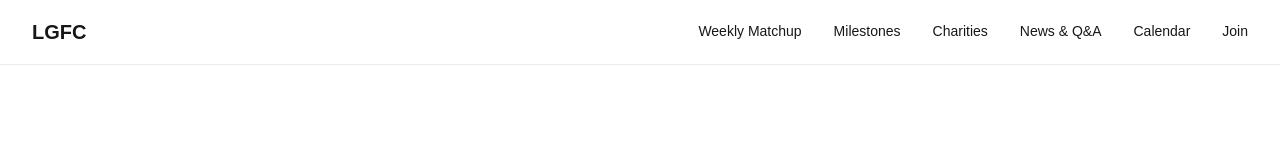
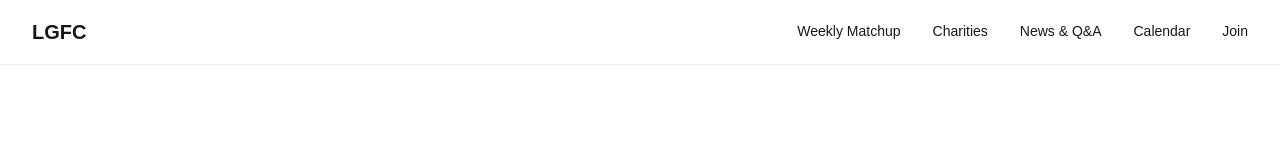
Before and after one commit to wdhunter645/next-starter-template, a Next.js app: page / in a window 1280 px wide. Shown: the top 160 px of the page. Built offline with nearby package versions, Linux system fonts and the light colour scheme.

Commit message:
Remove Milestones from top navigation menu
Co-authored-by: wdhunter645 <203789911+wdhunter645@users.noreply.github.com>

```diff
--- a/src/components/Header.tsx
+++ b/src/components/Header.tsx
@@ -17,9 +17,6 @@ export default function Header() {
 						<Link href="/weekly" className={styles.navLink}>
 							Weekly Matchup
 						</Link>
-						<Link href="/milestones" className={styles.navLink}>
-							Milestones
-						</Link>
 						<Link href="/charities" className={styles.navLink}>
 							Charities
 						</Link>
```
